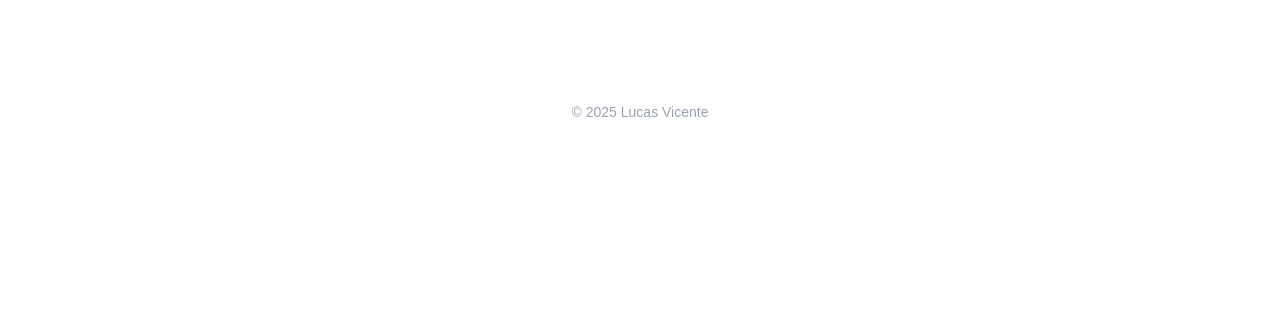
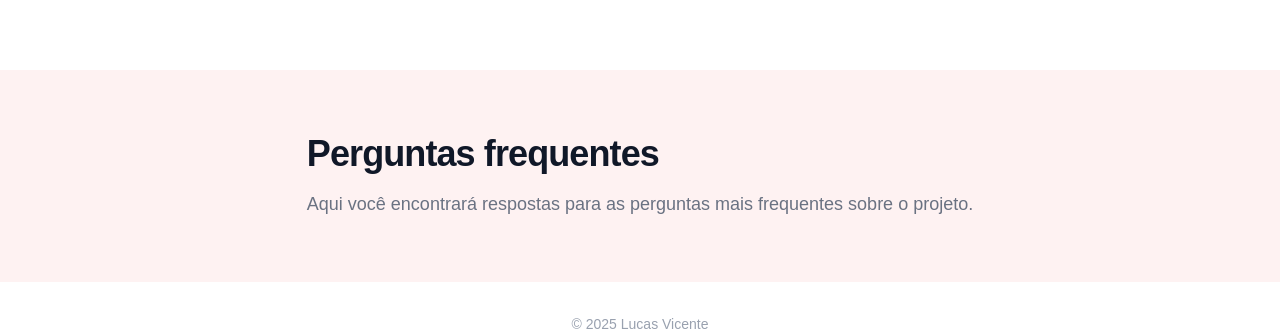
Before and after one commit to lucaasvicent/go-flow, a Next.js app: page / in a window 1280 px wide. Shown: the part 2366-2698 px from the top of the page. Before the commit the page ends 2520 px from the top, so only its background shows below. Built offline with nearby package versions, Linux system fonts and the light colour scheme.

Commit message:
fix(solutions to about): name correction in project folder and section

```diff
--- /dev/null
+++ b/src/app/components/sections/About/About.tsx
@@ -0,0 +1,33 @@
+import { ImageToText } from "./components";
+
+export default function About() {
+  return (
+    <div className="flex flex-col items-center justify-center py-12 text-center bg-white">
+      <ImageToText
+        image="/beach-chair.jpg"
+        title="Quem somos?"
+        text="Somos uma plataforma pensada para quem busca explorar o mundo com autenticidade, fluidez e confiança. Trabalhamos para que cada etapa da sua viagem seja tranquila: desde a inspiração e o planejamento até os momentos inesquecíveis que você vai viver no destino."
+        alt="Uma cadeira de praia em um lago"
+      />
+
+      <ImageToText
+        image="/coliseum.jpg"
+        title="Nossa missão"
+        text="Na Go Flow, nossa missão é transformar cada viagem em uma experiência única e inesquecível. Queremos que explorar o mundo seja simples, inspirador e cheio de significado, conectando pessoas a culturas, histórias e lugares de forma autêntica.
+
+        Acreditamos que viajar é mais do que visitar pontos turísticos — é viver momentos, aprender com novas culturas e criar memórias que ficam para sempre. Por isso, trabalhamos para oferecer uma plataforma intuitiva, confiável e completa, que ajude nossos usuários a planejar, descobrir e aproveitar cada viagem ao máximo.
+
+        Nossa missão é clara: tornar o mundo mais acessível, fluido e emocionante para todos que desejam explorar, aprender e se conectar."
+        alt="Coliseu"
+        reverse
+      />
+
+      <ImageToText
+        image="/values.jpg"
+        title="Nossos valores"
+        text="Na Go Flow, valorizamos experiências autênticas, permitindo que cada viagem seja uma verdadeira imersão em novas culturas. Buscamos fluidez e simplicidade, tornando o planejamento e a vivência de cada destino intuitivos e prazerosos. Inspiramos a descoberta, incentivando nossos usuários a explorar, aprender e criar memórias inesquecíveis. Tudo isso com confiança, transparência e respeito ao meio ambiente, promovendo viagens conscientes e acessíveis a todos."
+        alt="Cidade iluminada à noite"
+      />
+    </div>
+  );
+}
--- /dev/null
+++ b/src/app/components/sections/About/index.ts
@@ -0,0 +1 @@
+export { default } from "./About";
--- /dev/null
+++ b/src/app/components/sections/FAQ/FAQ.tsx
@@ -0,0 +1,17 @@
+export default function FAQ() {
+  return (
+    <div className="flex flex-col items-center justify-center bg-red-50">
+      <div>
+        {/* container das questões */}
+        <div className="container mx-auto max-w-7xl px-4 py-16 sm:px-6 lg:px-8">
+          <h2 className="text-3xl font-bold tracking-tight text-gray-900 sm:text-4xl">
+            Perguntas frequentes
+          </h2>
+          <p className="mt-4 text-lg text-gray-500">
+            Aqui você encontrará respostas para as perguntas mais frequentes sobre o projeto.
+          </p>
+        </div>
+      </div>
+    </div>
+  )
+};
--- /dev/null
+++ b/src/app/components/sections/FAQ/index.ts
@@ -0,0 +1 @@
+export { default } from "./FAQ";
--- a/src/app/components/sections/Solutions/Solutions.tsx
+++ b/src/app/components/sections/Solutions/Solutions.tsx
@@ -1,33 +1,5 @@
-import { ImageToText } from "./components";
-
 export default function Solutions() {
   return (
-    <div className="flex flex-col items-center justify-center py-12 text-center bg-white">
-      <ImageToText
-        image="/beach-chair.jpg"
-        title="Quem somos?"
-        text="Somos uma plataforma pensada para quem busca explorar o mundo com autenticidade, fluidez e confiança. Trabalhamos para que cada etapa da sua viagem seja tranquila: desde a inspiração e o planejamento até os momentos inesquecíveis que você vai viver no destino."
-        alt="Uma cadeira de praia em um lago"
-      />
-
-      <ImageToText
-        image="/coliseum.jpg"
-        title="Nossa missão"
-        text="Na Go Flow, nossa missão é transformar cada viagem em uma experiência única e inesquecível. Queremos que explorar o mundo seja simples, inspirador e cheio de significado, conectando pessoas a culturas, histórias e lugares de forma autêntica.
-
-        Acreditamos que viajar é mais do que visitar pontos turísticos — é viver momentos, aprender com novas culturas e criar memórias que ficam para sempre. Por isso, trabalhamos para oferecer uma plataforma intuitiva, confiável e completa, que ajude nossos usuários a planejar, descobrir e aproveitar cada viagem ao máximo.
-
-        Nossa missão é clara: tornar o mundo mais acessível, fluido e emocionante para todos que desejam explorar, aprender e se conectar."
-        alt="Coliseu"
-        reverse
-      />
-
-      <ImageToText
-        image="/values.jpg"
-        title="Nossos valores"
-        text="Na Go Flow, valorizamos experiências autênticas, permitindo que cada viagem seja uma verdadeira imersão em novas culturas. Buscamos fluidez e simplicidade, tornando o planejamento e a vivência de cada destino intuitivos e prazerosos. Inspiramos a descoberta, incentivando nossos usuários a explorar, aprender e criar memórias inesquecíveis. Tudo isso com confiança, transparência e respeito ao meio ambiente, promovendo viagens conscientes e acessíveis a todos."
-        alt="Cidade iluminada à noite"
-      />
-    </div>
-  );
-}
+    <div>Solutions</div>
+  )
+};
--- a/src/app/page.tsx
+++ b/src/app/page.tsx
@@ -1,11 +1,13 @@
+import About from "./components/sections/About";
+import FAQ from "./components/sections/FAQ";
 import Hero from "./components/sections/Hero";
-import Solutions from "./components/sections/Solutions";
 
 export default function Home() {
   return (
     <>
       <Hero />
-      <Solutions />
+      <About />
+      <FAQ />
     </>
   );
 }
```
Also changed, not shown: src/app/components/sections/About/components/ImageToText.tsx (renamed from src/app/components/sections/Solutions/components/ImageToText.tsx), src/app/components/sections/About/components/index.ts (renamed from src/app/components/sections/Solutions/components/index.ts).
